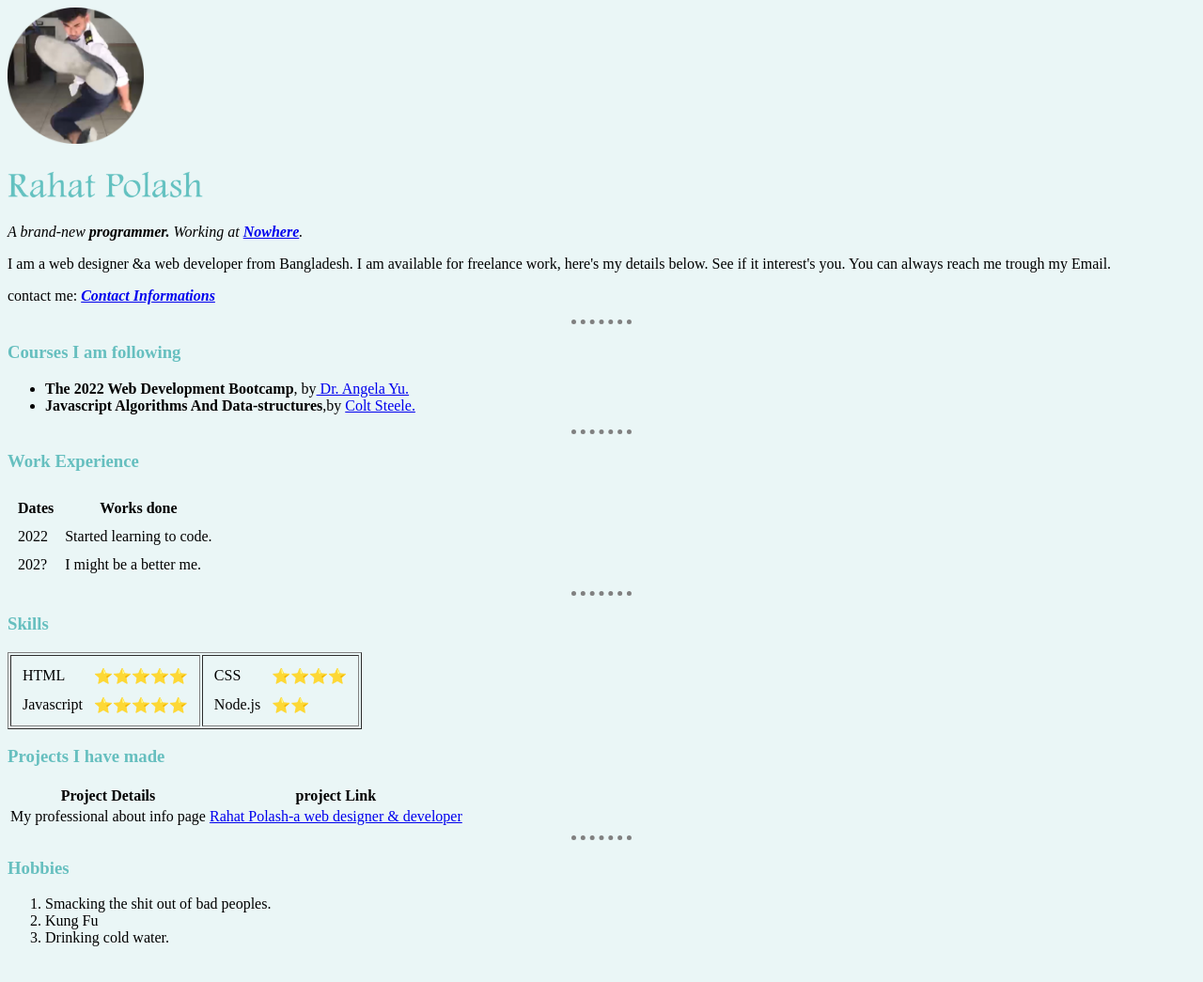
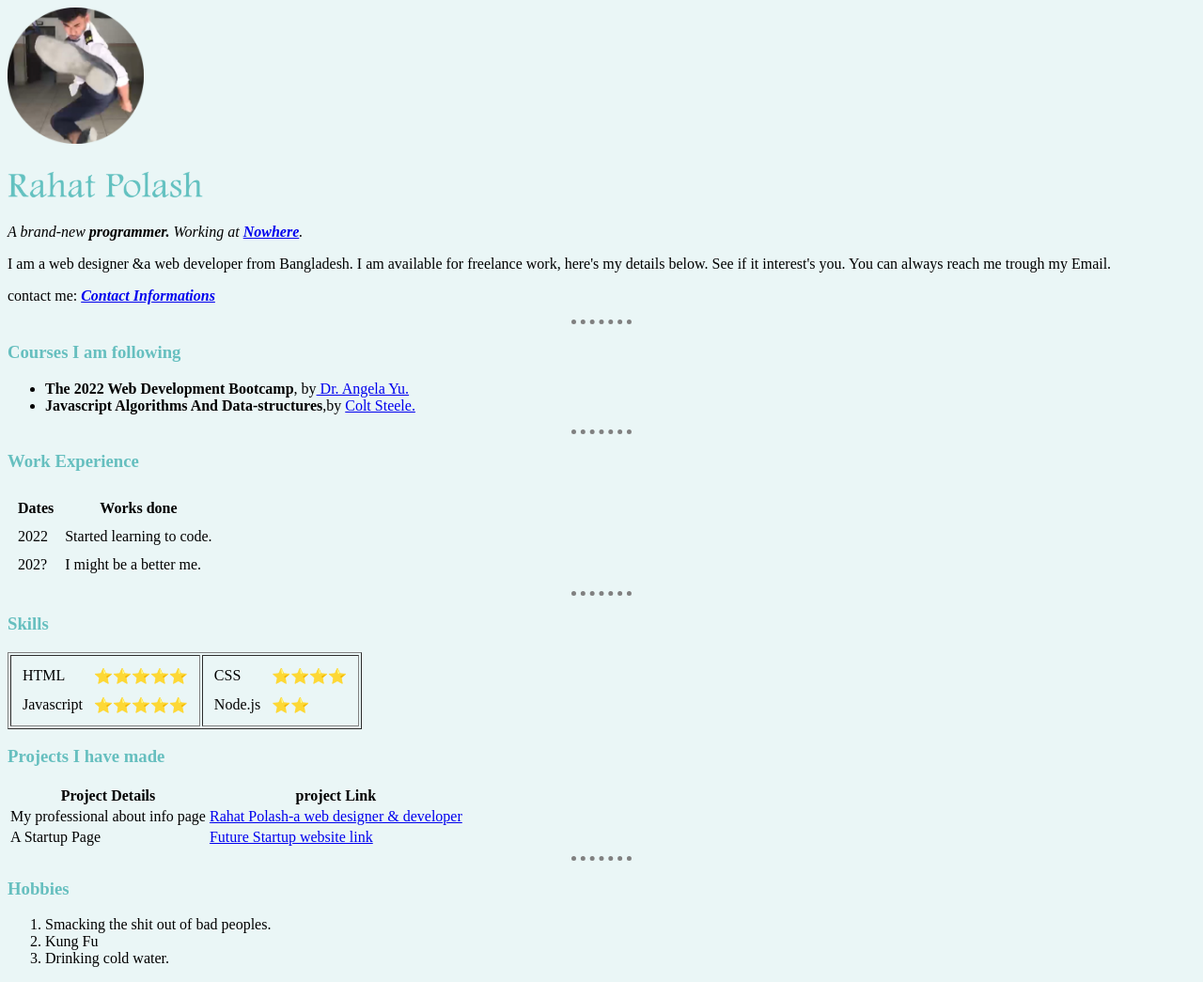
Before and after one commit to rahatRP/CV, a plain HTML site: page index.html in a window 1280 px wide. Shown: the whole page at 94% size. Before the commit the page ends 1023 px from the top, so only its background shows below. Drawn offline with Linux system fonts and the light colour scheme.

Commit message:
Update index.html

```diff
--- a/index.html
+++ b/index.html
@@ -125,6 +125,10 @@
             >
           </td>
         </tr>
+        <tr>
+          <td>A Startup Page</td>
+          <td><a href="https://rahatrp.github.io/Future-Startup/">Future Startup website link</a></td>
+        </tr>
       </tbody>
     </table>
 
```
